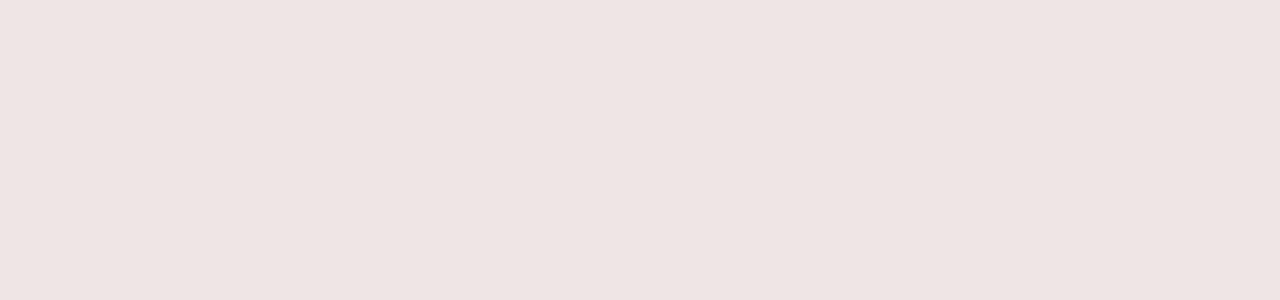
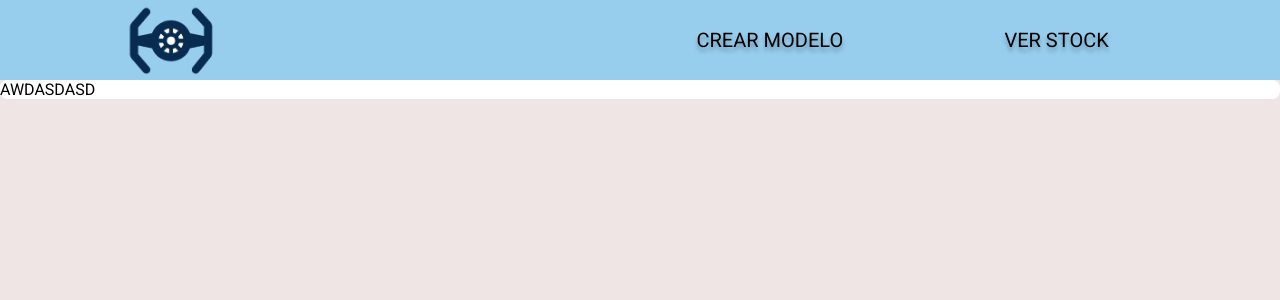
Before and after one commit to IviCarc/stocked, a React (Create React App) app in the folder frontend/: page /product/1 in a window 1280 px wide. Before the commit this address had no page. Shown: the top 300 px of the page. Built offline with nearby package versions, Linux system fonts and the light colour scheme.

Commit message:
correción ruta

```diff
--- a/frontend/src/App.jsx
+++ b/frontend/src/App.jsx
@@ -1,5 +1,5 @@
 import React from "react";
-import { BrowserRouter as Router, Routes, Route} from "react-router-dom"
+import { BrowserRouter as Router, Routes, Route} from "react-router-dom";
 
 
 import './App.css';
@@ -16,7 +16,7 @@ const App = () => {
         <Route path='/' element={<Header />}>
           <Route path='stock' element={<StockView />}/>
           <Route path='new-model' element={<NewModel  />}/>
-          <Route path="/:id" element={<Product/>}/>
+          <Route path="product/:id" element={<Product/>}/>
         </Route>
         <Route path='login' element={<Login/>}/>
       </Routes>
--- a/frontend/src/components/product.jsx
+++ b/frontend/src/components/product.jsx
@@ -8,7 +8,6 @@ const Product = (props) => {
           AWDASDASD
         </div>
         <div className="product-info">
-
         </div>
       </div>
       <div className="product-details">
--- a/frontend/src/components/stockView.jsx
+++ b/frontend/src/components/stockView.jsx
@@ -4,7 +4,7 @@ import BusquedaIcon from '../imgs/magnifying-glass-solid.svg'
 
 const Card = (props) => {
     return (
-        <Link className="card" to={props.refere}>
+        <Link className="card" to={props.id}>
             <div className="img-container">
                 <img src={require("../imgs/libro.avif")} alt="adawd" />
             </div>
@@ -35,7 +35,7 @@ const StockView = () => {
             </div>
             <div className="cards-container">
                 <Card refere="obj1" id="Uno"></Card>
-                <Card refere="obj2"></Card>
+                <Card refere="obj2" id ="Dos"></Card>
                 <Card></Card>
                 <Card></Card>
                 <Card></Card>
```
